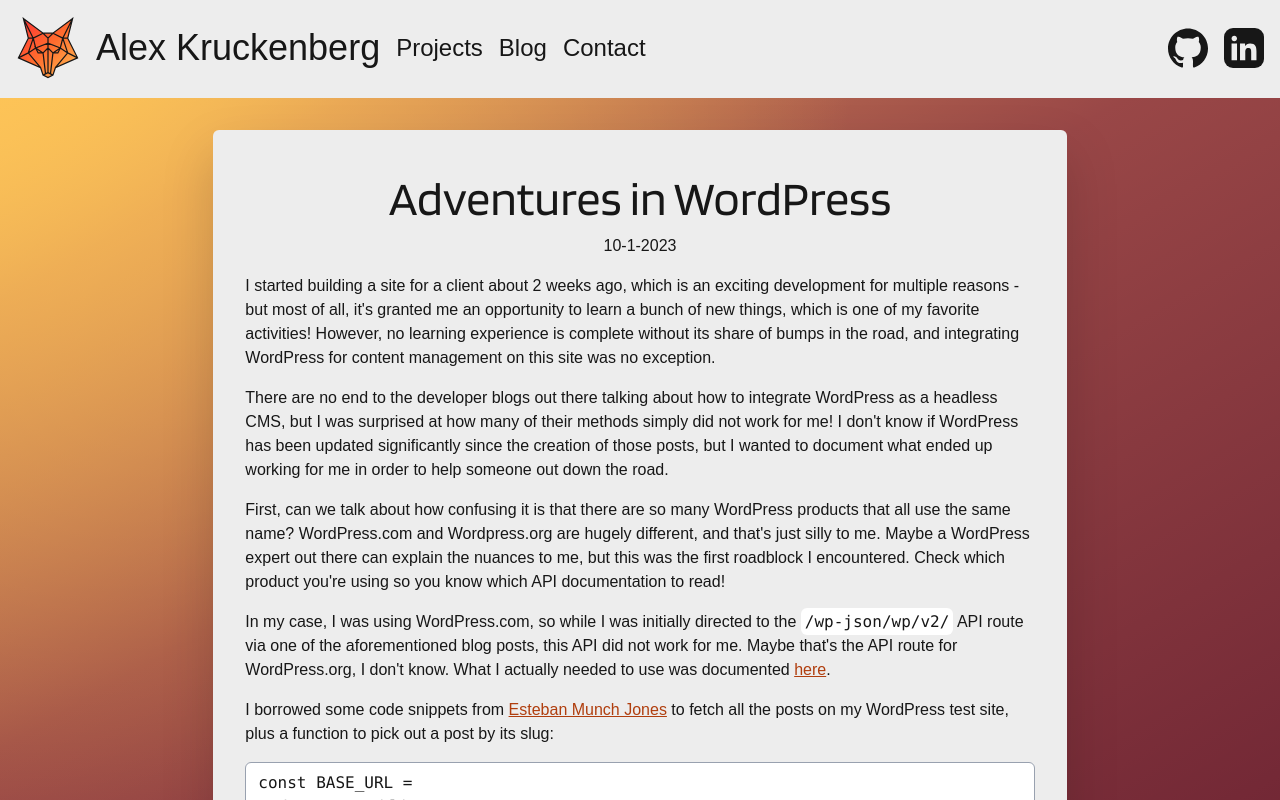
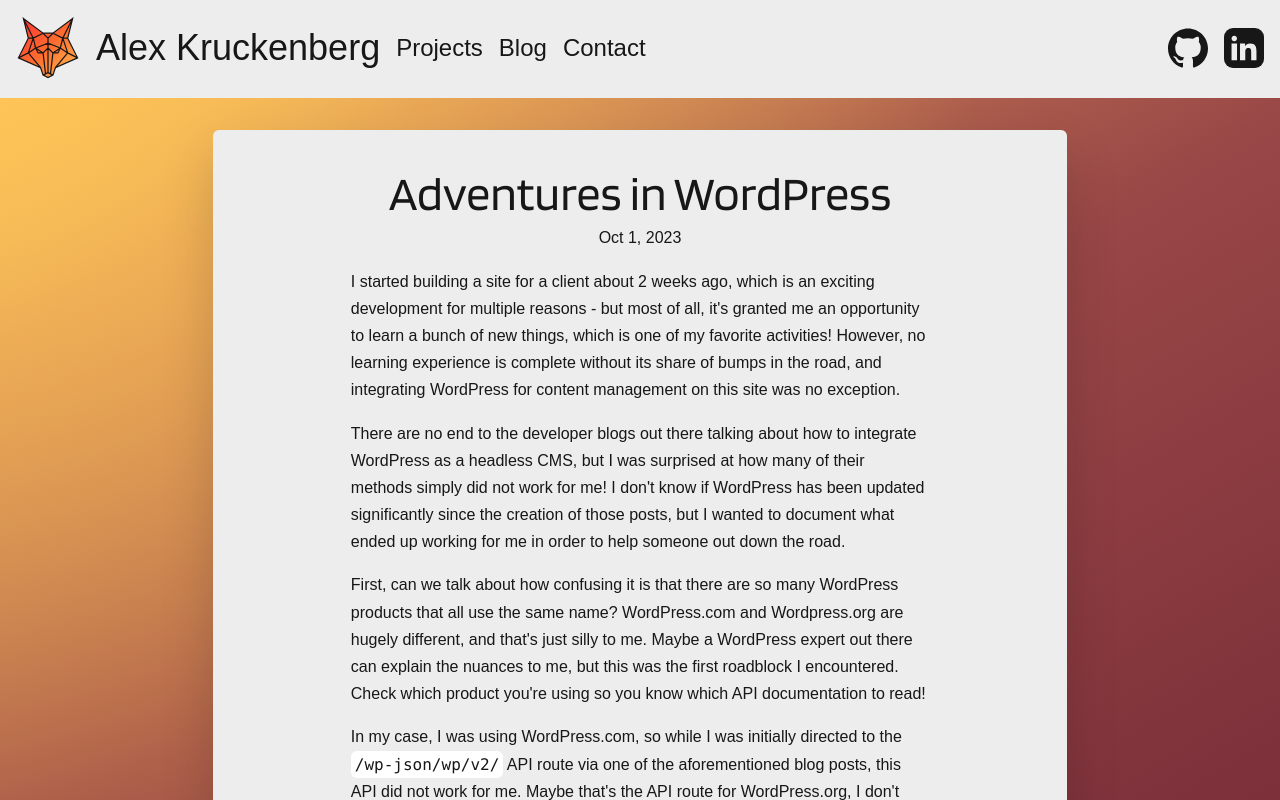
Before and after one commit to shroommu/portfolio-site-2026, a Next.js app: page /blog/adventures-in-wordpress in a window 1280 px wide. Shown: the top 800 px of the page. Built offline with nearby package versions, Linux system fonts and the light colour scheme; a web font is replaced by a local one.

Commit message:
add type scale, prose measure, and consistent date formatting

```diff
--- a/app/blog/[slug]/page.tsx
+++ b/app/blog/[slug]/page.tsx
@@ -3,7 +3,13 @@ import path from "path";
 
 import { Metadata } from "next";
 
-export async function generateMetadata({ params }: any): Promise<Metadata> {
+import { formatDate, toISODate } from "@/lib/formatDate";
+
+export async function generateMetadata({
+  params,
+}: {
+  params: Promise<{ slug: string }>;
+}): Promise<Metadata> {
   const { slug } = await params;
 
   // Dynamically import the MDX file
@@ -37,11 +43,17 @@ export default async function Page({
 
   return (
     <div className="flex flex-col p-4 md:p-8">
-      <h1 className="text-center text-[32px] md:text-[48px]">
+      <h1 className="text-center text-step-4 md:text-step-6">
         {frontmatter.title}
       </h1>
-      <p className="text-center mb-4">{frontmatter.date}</p>
-      <Post />
+      <p className="text-center mb-4">
+        <time dateTime={toISODate(frontmatter.date)}>
+          {formatDate(frontmatter.date)}
+        </time>
+      </p>
+      <div className="max-w-prose mx-auto w-full">
+        <Post />
+      </div>
     </div>
   );
 }
--- a/app/blog/page.tsx
+++ b/app/blog/page.tsx
@@ -19,7 +19,7 @@ export async function getMdxPreviews() {
   files = fs.readdirSync(targetDirectory);
 
   const frontmatter = files.map(async (filepath) => {
-    const { default: Post, frontmatter } = await import(`@/_posts/${filepath}`);
+    const { frontmatter } = await import(`@/_posts/${filepath}`);
     return {
       ...frontmatter,
       slug: filepath.replace(MDX_EXTENSION, ""),
@@ -33,7 +33,7 @@ export default async function Page() {
 
   return (
     <div className="grid grid-cols-1 gap-4 sm:grid-cols-2 lg:grid-cols-3 p-4 md:p-8">
-      <h1 className="col-span-full text-[32px] md:text-[48px] mb-4 text-center">
+      <h1 className="col-span-full text-step-4 md:text-step-6 mb-4 text-center">
         Blog Posts
       </h1>
       {postPreviews
--- a/app/contact/page.tsx
+++ b/app/contact/page.tsx
@@ -40,7 +40,7 @@ export default function Contact() {
 
   return (
     <div className="p-4 md:p-8">
-      <h1 className="text-[32px] md:text-[48px] text-center">Contact Me</h1>
+      <h1 className="text-step-4 md:text-step-6 text-center">Contact Me</h1>
       <p className="text-center mb-4">
         Feel free to reach out to me by filling out the form below!
       </p>
--- a/app/globals.css
+++ b/app/globals.css
@@ -44,11 +44,15 @@
   );
 }
 
-@theme inline {
-  --color-background: var(--background);
-  --color-foreground: var(--foreground);
-  --font-sans: var(--font-geist-sans);
-  --font-mono: var(--font-geist-mono);
+@theme {
+  /* Typographic scale — use these instead of arbitrary px sizes */
+  --text-caption: 0.875rem;
+  --text-step-1: 1.125rem;
+  --text-step-2: 1.25rem;
+  --text-step-3: 1.5rem;
+  --text-step-4: 2rem;
+  --text-step-5: 2.25rem;
+  --text-step-6: 3rem;
 }
 
 @media (prefers-color-scheme: dark) {
@@ -93,6 +97,7 @@ body {
   background-repeat: no-repeat;
   color: var(--foreground);
   font-family: var(--font-shippori);
+  line-height: 1.7;
 }
 
 h1,
@@ -102,4 +107,6 @@ h4,
 h5,
 h6 {
   font-family: var(--font-blinker), serif;
+  line-height: 1.3;
+  text-wrap: balance;
 }
--- a/app/page.tsx
+++ b/app/page.tsx
@@ -11,16 +11,16 @@ export default function Home() {
         priority
         className="w-48 h-48 rounded-full"
       />
-      <h1 className="text-[36px] text-center">Hi, I&apos;m Alex!</h1>
-      <h2 className="text-[20px] text-center" data-testid="greeting-subheader">
+      <h1 className="text-step-5 text-center">Hi, I&apos;m Alex!</h1>
+      <h2 className="text-step-2 text-center" data-testid="greeting-subheader">
         Software Developer, Data Analyst, Creative
       </h2>
-      <p className="text-center">
+      <p className="text-center max-w-prose">
         I&apos;m a curious person who loves to create and learn. You&apos;ll
         find me anywhere that code and data interact, plus a few other places
         besides. Have a look around to see what I&apos;ve been working on!
       </p>
-      <p className="text-center">
+      <p className="text-center max-w-prose">
         I&apos;m located in the Salt Lake Metropolitan area, where I live with a
         pet rabbit who rules my life. When I&apos;m not coding, I like to play
         video games and make art (especially cross stitch).
--- a/app/projects/page.tsx
+++ b/app/projects/page.tsx
@@ -19,9 +19,7 @@ export async function getMdxPreviews() {
   files = fs.readdirSync(targetDirectory);
 
   const frontmatter = files.map(async (filepath) => {
-    const { default: Post, frontmatter } = await import(
-      `@/_projects/${filepath}`
-    );
+    const { frontmatter } = await import(`@/_projects/${filepath}`);
     return {
       ...frontmatter,
       slug: filepath.replace(MDX_EXTENSION, ""),
@@ -35,7 +33,7 @@ export default async function Page() {
 
   return (
     <div className="grid grid-cols-1 gap-4 sm:grid-cols-2 lg:grid-cols-3 p-4 md:p-8">
-      <h1 className="col-span-full text-[32px] md:text-[48px] mb-4 text-center">
+      <h1 className="col-span-full text-step-4 md:text-step-6 mb-4 text-center">
         Projects
       </h1>
       {postPreviews
--- a/components/AppHeader.tsx
+++ b/components/AppHeader.tsx
@@ -156,7 +156,7 @@ export default function AppHeader() {
         </svg>
       </Link>
       <Link href="/" className="flex items-center">
-        <p className="text-[32px] leading-[32px] md:leading-auto md:text-[36px] text-[var(--foreground)] text-center hover:underline hover:text-decoration-[var(--foreground)] font-[var(--font-blinker)]">
+        <p className="text-step-4 leading-[32px] md:leading-auto md:text-step-5 text-[var(--foreground)] text-center hover:underline hover:text-decoration-[var(--foreground)] font-[var(--font-blinker)]">
           Alex Kruckenberg
         </p>
       </Link>
@@ -187,7 +187,7 @@ export default function AppHeader() {
             <li key={href} className="flex items-center">
               <Link
                 href={href}
-                className="flex items-center text-[18px] md:text-[24px] text-[var(--foreground)] hover:underline hover:text-decoration-[var(--foreground)] font-[var(--font-blinker)]"
+                className="flex items-center text-step-1 md:text-step-3 text-[var(--foreground)] hover:underline hover:text-decoration-[var(--foreground)] font-[var(--font-blinker)]"
               >
                 {label}
               </Link>
@@ -251,7 +251,7 @@ export default function AppHeader() {
             <Link
               href="/"
               onClick={() => setIsMenuOpen(false)}
-              className="text-[var(--on-accent)] text-[36px] font-[var(--font-blinker)]"
+              className="text-[var(--on-accent)] text-step-5 font-[var(--font-blinker)]"
             >
               Home
             </Link>
@@ -260,7 +260,7 @@ export default function AppHeader() {
                 key={link.href}
                 href={link.href}
                 onClick={() => setIsMenuOpen(false)}
-                className="text-[var(--on-accent)] text-[36px] font-[var(--font-blinker)]"
+                className="text-[var(--on-accent)] text-step-5 font-[var(--font-blinker)]"
               >
                 {link.label}
               </Link>
--- a/components/PreviewCard.tsx
+++ b/components/PreviewCard.tsx
@@ -1,5 +1,7 @@
 import Image from "next/image";
 import Link from "next/link";
+
+import { formatDate, toISODate } from "@/lib/formatDate";
 
 export default function PreviewCard({
   postPreview,
@@ -22,11 +24,13 @@ export default function PreviewCard({
             />
           </div>
           <div className="h-full flex flex-col justify-between gap-2">
-            <h2 className="text-[18px] md:text-[24px] text-center">
+            <h2 className="text-step-1 md:text-step-3 text-center">
               {postPreview?.title}
             </h2>
-            <p className="text-[14px] text-gray-500 text-center">
-              {postPreview?.date}
+            <p className="text-caption text-gray-500 text-center">
+              <time dateTime={toISODate(postPreview?.date)}>
+                {formatDate(postPreview?.date)}
+              </time>
             </p>
             <p className="text-center">{postPreview?.excerpt}</p>
             <div className="flex flex-wrap gap-2 justify-center">
--- /dev/null
+++ b/lib/formatDate.ts
@@ -0,0 +1,22 @@
+/**
+ * Frontmatter dates are written as M-D-YY or M-D-YYYY (e.g. "8-19-26",
+ * "09-14-2023"). Parse them manually instead of relying on `new Date(str)`,
+ * whose behavior for non-ISO strings varies across engines and timezones.
+ */
+function parseDate(date: string): Date {
+  const [month, day, year] = date.split("-").map(Number);
+  const fullYear = year < 100 ? 2000 + year : year;
+  return new Date(fullYear, month - 1, day);
+}
+
+export function formatDate(date: string): string {
+  return new Intl.DateTimeFormat("en-US", { dateStyle: "medium" }).format(
+    parseDate(date),
+  );
+}
+
+export function toISODate(date: string): string {
+  const d = parseDate(date);
+  const pad = (n: number) => String(n).padStart(2, "0");
+  return `${d.getFullYear()}-${pad(d.getMonth() + 1)}-${pad(d.getDate())}`;
+}
--- a/mdx-components.tsx
+++ b/mdx-components.tsx
@@ -10,12 +10,12 @@ const components: MDXComponents = {
     </a>
   ),
   h1: ({ children }) => (
-    <h1 className="text-center text-[32px] md:text-[48px] mb-4 text-[var(--foreground)]">
+    <h1 className="text-center text-step-4 md:text-step-6 mb-4 text-[var(--foreground)]">
       {children}
     </h1>
   ),
   h2: ({ children }) => (
-    <h2 className="text-center text-2xl md:text-[36px] mb-4 text-[var(--foreground)]">
+    <h2 className="text-center text-step-3 md:text-step-5 mb-4 text-[var(--foreground)]">
       {children}
     </h2>
   ),
```
Also changed, not shown: app/projects/[slug]/page.tsx (+16 -4 lines).
